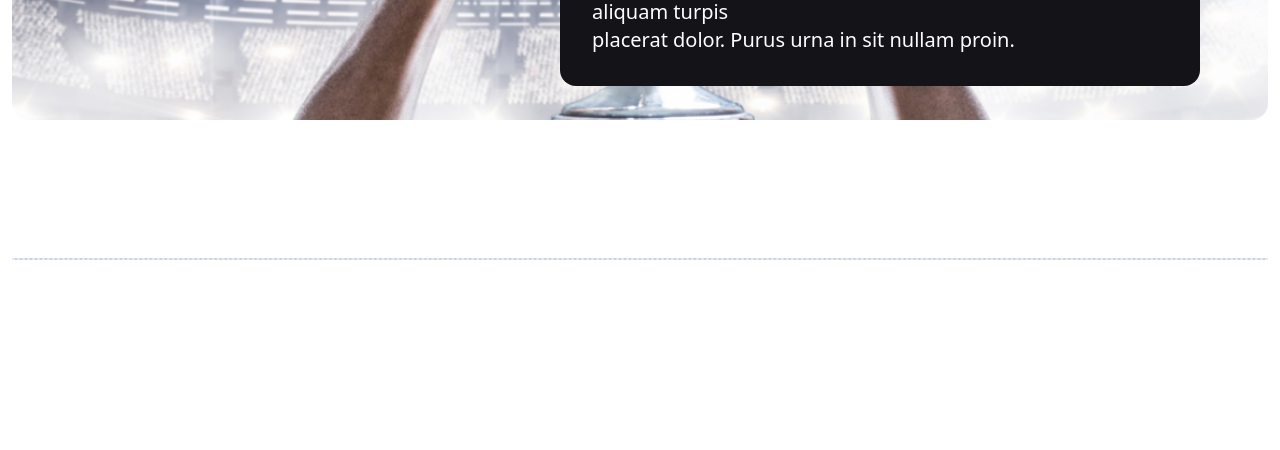
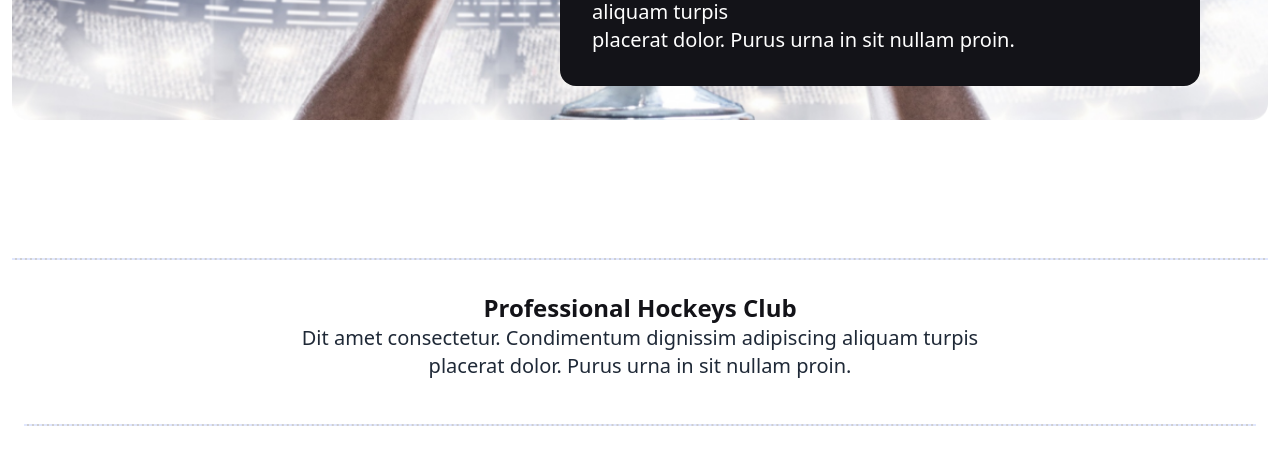
Before and after one commit to chinno0007/B9A3-Hockeys-assignment-three, a plain HTML site: page index.html in a window 1280 px wide. Shown: the part 482-932 px from the top of the page. Before the commit the page ends 800 px from the top, so only its background shows below. Drawn offline with nearby package versions, Linux system fonts and the light colour scheme.

Commit message:
professional hockey session added

```diff
--- a/index.html
+++ b/index.html
@@ -74,6 +74,15 @@
             <div class="p-3 ">
                 <div class="border-dashed border font-thin border-indigo-100 bg-[#13131833]">
             </div>
+            <!-- professional hockeys club -->
+            <div class="text-center py-8">
+              <h2 class="text-lg lg:text-2xl font-bold text-blackColor">Professional Hockeys Club</h2>
+              <p class="text-sm lg:text-xl font-thin">Dit amet consectetur. Condimentum dignissim adipiscing aliquam turpis <br>placerat dolor. Purus urna in sit nullam proin. </p>
+            </div>
+            <!-- horizontal line -->
+            <div class="p-3 ">
+              <div class="border-dashed border font-thin border-indigo-100 bg-[#13131833]">
+          </div>
         </section>
     </main>
 </body>
```
